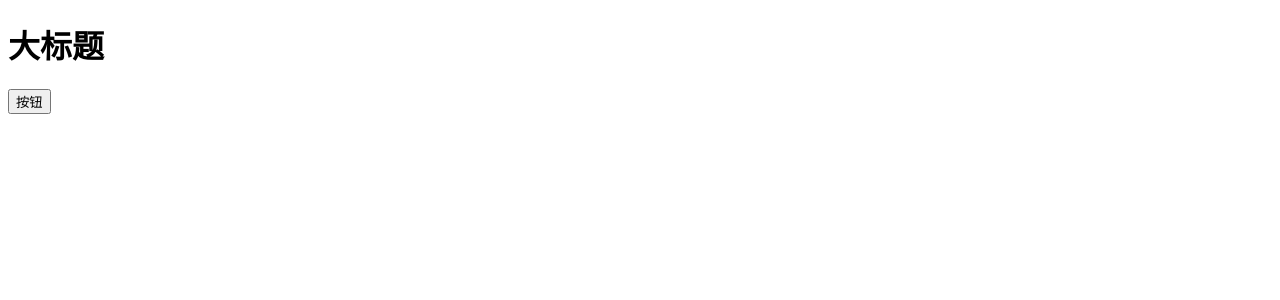
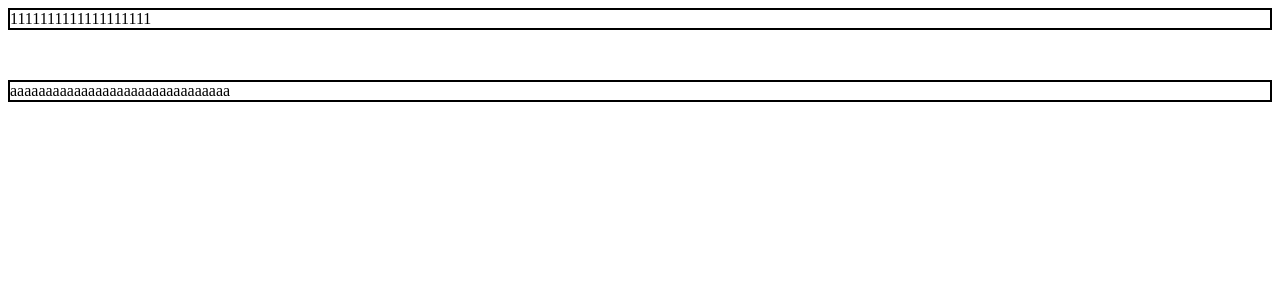
Before and after one commit to jian0/react_demo, a React (Create React App) app: page / in a window 1280 px wide. Shown: the top 300 px of the page. Built offline with nearby package versions, Linux system fonts and the light colour scheme.

Commit message:
04-props_插槽

```diff
--- /dev/null
+++ b/src/components/03-props插槽.js
@@ -0,0 +1,27 @@
+import React, { Component } from 'react';
+
+class Child extends Component {
+    state = {}
+    render() {
+        return (
+            <div style={{border:"2px solid #000",marginBottom:"50px"}}>
+                {/* 插槽占位 */}
+                {this.props.children}
+            </div>
+        );
+    }
+}
+
+class App extends Component {
+    state = {}
+    render() {
+        return (
+            <div>
+                <Child>1111111111111111111</Child>
+                <Child>aaaaaaaaaaaaaaaaaaaaaaaaaaaaaaa</Child>
+            </div>
+        );
+    }
+}
+
+export default App;
--- a/src/index.js
+++ b/src/index.js
@@ -2,7 +2,8 @@ import React from 'react';
 import ReactDOM from 'react-dom';
 // import App from './App';
 // import App from './components/01-子传父';
-import App from './components/02-非受控表单';
+// import App from './components/02-非受控表单';
+import App from './components/03-props插槽';
 
 ReactDOM.render(<App />, document.getElementById('root'));
 
```
